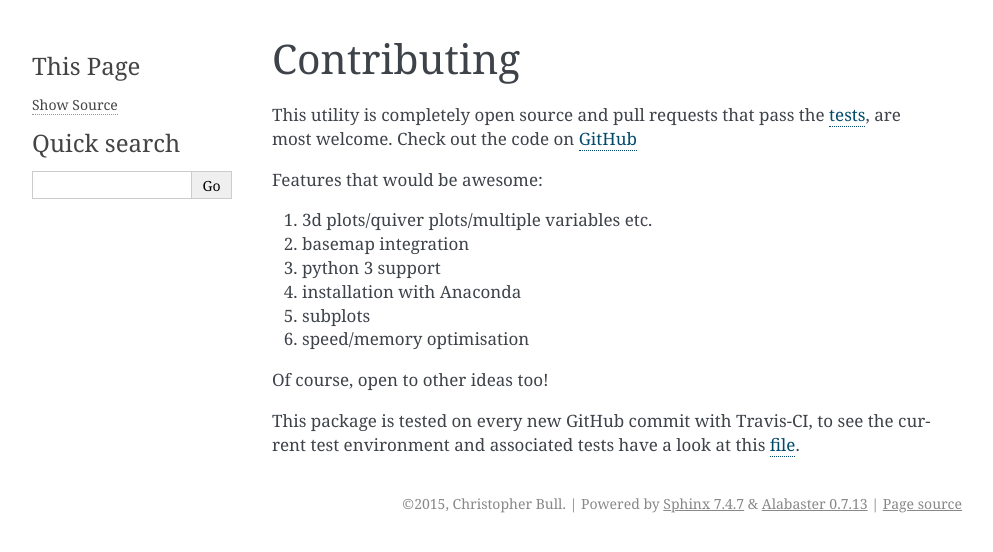
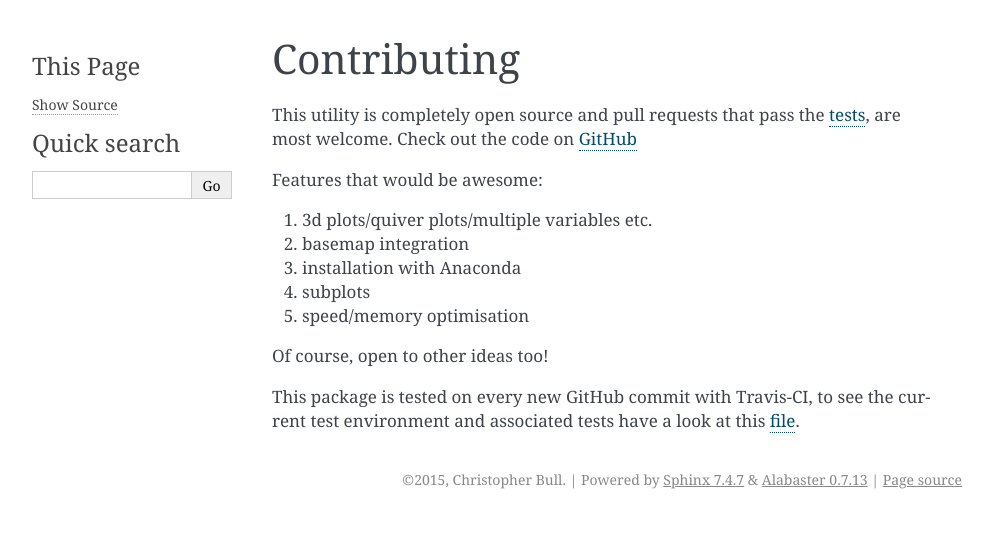
Before and after one commit to chrisb13/mkmov, a Sphinx documentation site: the page built from docs/contributing.rst, in a window 1280 px wide. Shown: the top 552 px of the page, without its empty margins (148-1141 px from the left). Built offline with Sphinx 7.4.7, drawn with Linux system fonts in a browser that asks for light colours.

```diff
--- a/docs/contributing.rst
+++ b/docs/contributing.rst
@@ -12,7 +12,6 @@
 
 #. 3d plots/quiver plots/multiple variables etc.
 #. basemap integration
-#. python 3 support
 #. installation with Anaconda
 #. subplots
 #. speed/memory optimisation
```
